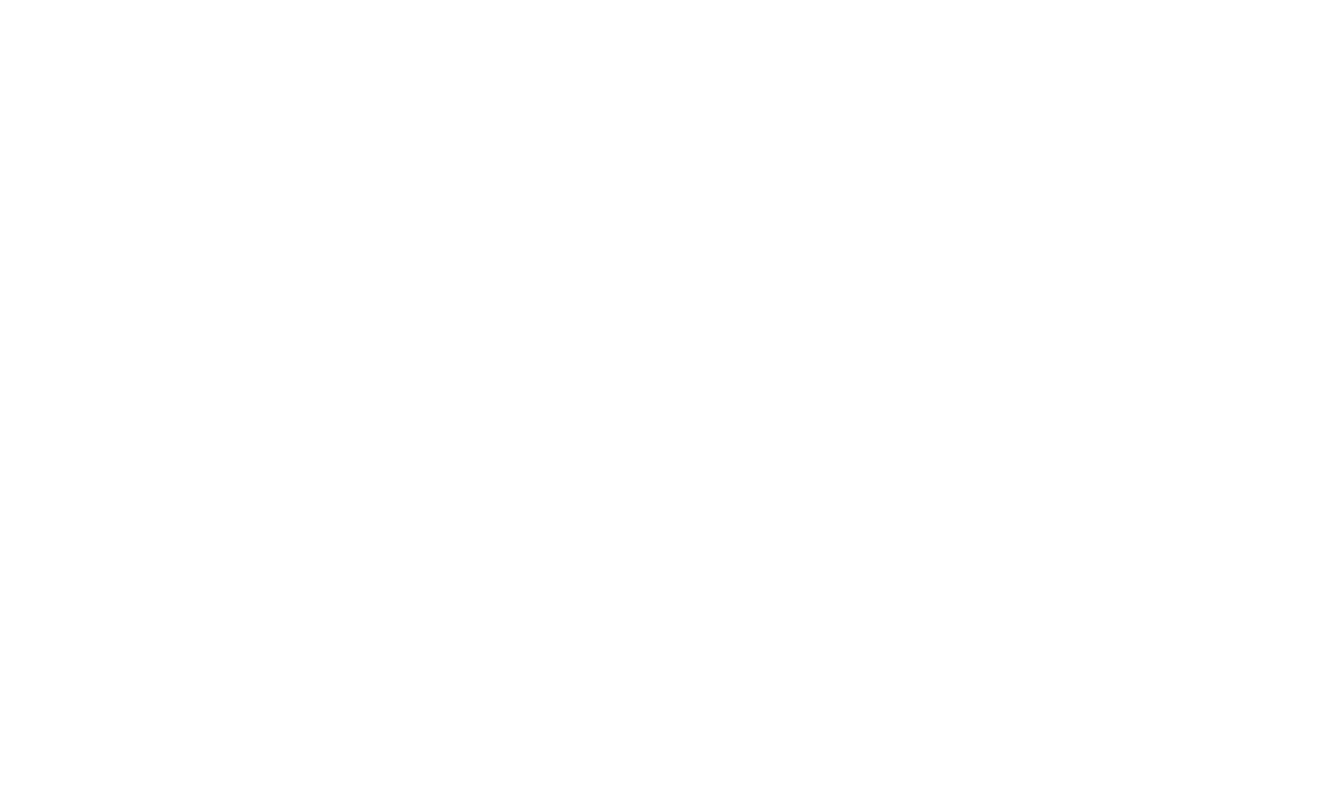
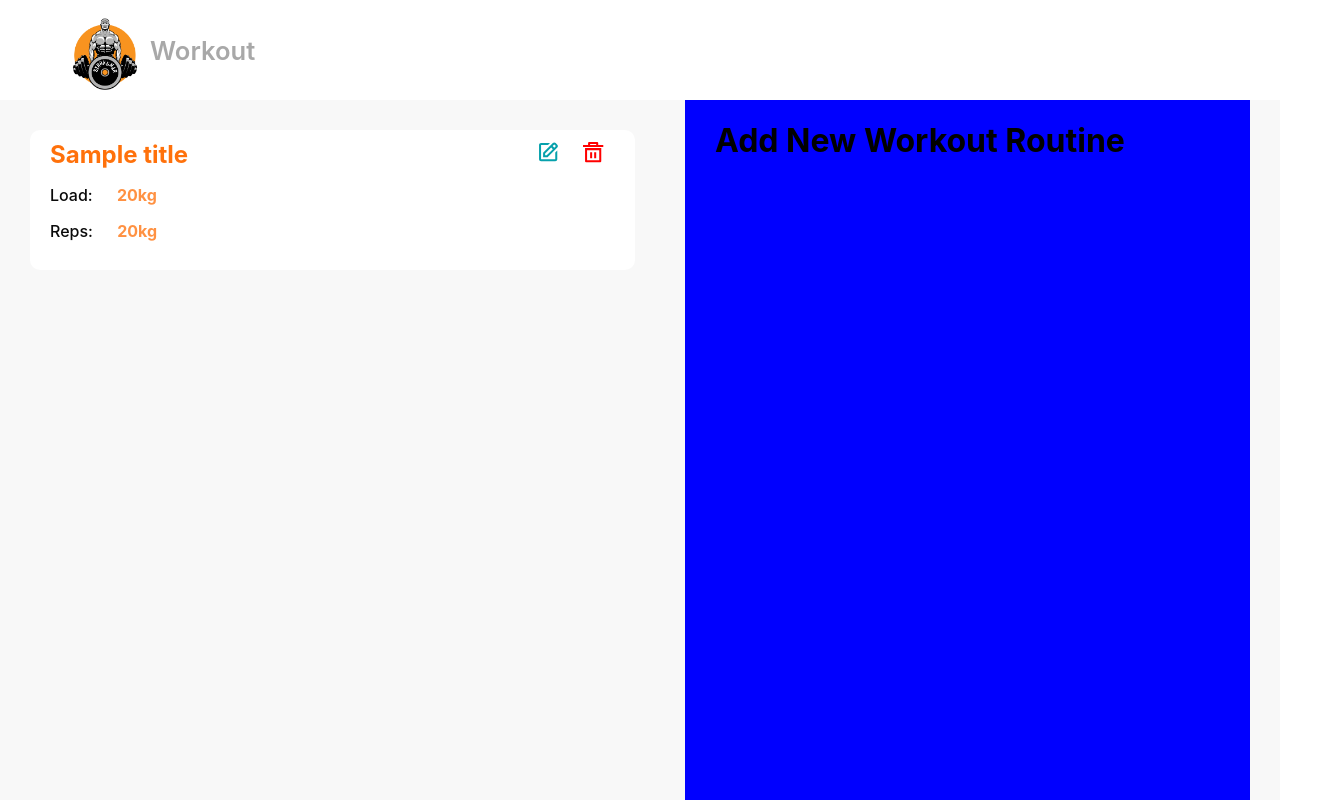
Before and after one commit to Achiekobby/workout_frontend, a React (Create React App) app: page / in a window 1280 px wide. Shown: the top 800 px of the page, 1320 px wide, since content can reach past the window. Built offline with nearby package versions, Linux system fonts and the light colour scheme.

Commit message:
successfully designed the workout cards for various workouts entered

```diff
--- a/package.json
+++ b/package.json
@@ -8,7 +8,10 @@
     "@testing-library/user-event": "^13.5.0",
     "react": "^18.2.0",
     "react-dom": "^18.2.0",
+    "react-icons": "^4.7.1",
+    "react-router-dom": "^6.6.1",
     "react-scripts": "5.0.1",
+    "sass": "^1.57.1",
     "web-vitals": "^2.1.4"
   },
   "scripts": {
--- a/src/App.js
+++ b/src/App.js
@@ -1,8 +1,20 @@
+import { BrowserRouter, Routes, Route } from "react-router-dom";
+//* Pages
+import Home from "./pages/Home";
+import Navbar from './components/Navbar';
+
+//* components
 
 function App() {
   return (
     <div className="App">
-
+      <BrowserRouter>
+        <div className="pages">
+          <Routes>
+            <Route path="/" element={<Home />} />
+          </Routes>
+        </div>
+      </BrowserRouter>
     </div>
   );
 }
--- /dev/null
+++ b/src/components/Navbar.jsx
@@ -0,0 +1,26 @@
+import React from "react";
+import { Link } from "react-router-dom";
+import logo from "../assets/body_building.jpg";
+import "../scss/Navbar.scss";
+const Navbar = () => {
+  return (
+    <div className="navbar">
+      <div className="container">
+        <div className="wrapper">
+          <div className="links">
+            <ul>
+              <Link to="/" className="link">
+                <div className="logo_image">
+                  <img src={logo} alt="body_building_logo" />
+                </div>
+                <h3>Workout</h3>
+              </Link>
+            </ul>
+          </div>
+        </div>
+      </div>
+    </div>
+  );
+};
+
+export default Navbar;
--- /dev/null
+++ b/src/components/WorkoutCard.jsx
@@ -0,0 +1,25 @@
+import React from "react";
+import { BiEdit } from "react-icons/bi";
+import { RiDeleteBin5Line } from "react-icons/ri";
+import "../scss/WorkoutCard.scss"
+const WorkoutCard = () => {
+  return (
+    <div className="workout-card">
+      <div className="card_container">
+        <div className="card_content">
+          <h3 className="workout_title">Sample title</h3>
+          <div className="workout_specs">
+            <p>Load: <span>20kg</span></p>
+            <p>Reps: <span>20kg</span></p>
+          </div>
+        </div>
+        <div className="actions">
+          <BiEdit className="edit" />
+          <RiDeleteBin5Line className="delete" />
+        </div>
+      </div>
+    </div>
+  );
+};
+
+export default WorkoutCard;
--- /dev/null
+++ b/src/components/WorkoutForm.jsx
@@ -0,0 +1,15 @@
+import React from 'react'
+import "../scss/WorkoutForm.scss"
+const WorkoutForm = () => {
+  return (
+    <div className="form">
+      <div className="container">
+        <div className="wrapper">
+          <h1>Add New Workout Routine</h1>
+        </div>
+      </div>
+    </div>
+  )
+}
+
+export default WorkoutForm
--- /dev/null
+++ b/src/pages/Home.jsx
@@ -0,0 +1,24 @@
+import React from "react";
+import "../scss/Home.scss";
+import WorkoutCard from "../components/WorkoutCard";
+import WorkoutForm from "../components/WorkoutForm";
+import Navbar from './../components/Navbar';
+const Home = () => {
+  return (
+    <>
+    <Navbar />
+    <div className="home">
+      <div className="container">
+        <div className="wrapper">
+          {/* List of all the items from the workouts */}
+            <WorkoutCard />
+            <WorkoutForm />
+        </div>
+      </div>
+    </div>
+    </>
+
+  );
+};
+
+export default Home;
--- /dev/null
+++ b/src/scss/Home.scss
@@ -0,0 +1,28 @@
+.home{
+  width: 100%;
+  height: 100vh;
+  background-color:#f8f8f8f8;
+  display: flex;
+  align-items: center;
+  justify-content: center;
+
+  .container{
+    width: 100%;
+    height: 100%;
+    max-width: 1280px;
+    // background-color:aqua;
+    display: flex;
+    align-items: center;
+    justify-content: center;
+
+    .wrapper{
+      width: 100%;
+      height: 100%;
+      display:flex;
+      justify-content:space-between;
+      gap: 50px;
+      padding: 0 30px;
+
+    }
+  }
+}
--- /dev/null
+++ b/src/scss/Navbar.scss
@@ -0,0 +1,69 @@
+.navbar {
+  width: 100%;
+  height: 80px;
+  background: #FFF;
+  display: flex;
+  align-items: center;
+  justify-content: center;
+  padding: 10px 20px;
+
+  .container {
+    width: 100%;
+    max-width: 1280px;
+    height: 100%;
+    display: flex;
+    align-items: center;
+    justify-content: center;
+
+    .wrapper {
+      width: 100%;
+      height: 100%;
+      // background: aqua;
+
+      .links{
+        width: 20%;
+        height: 100%;
+        // background: red;
+        display: flex;
+        align-items: center;
+        justify-content: center;
+
+        ul{
+          width: 100%;
+          height: 100%;
+          display: flex;
+          align-items: center;
+          justify-content: flex-start;
+
+          .link{
+            text-decoration: none;
+            display: flex;
+            justify-content: space-between;
+            .logo_image{
+              width: 80px;
+              height: 80px;
+
+
+              img{
+                width: 100%;
+                height: 100%;
+                border-radius: 50%;
+                border: 5px solid #FFF;
+                object-fit: cover;
+              }
+            }
+            h3{
+              font-size: 1.6rem;
+              font-weight: 600;
+              color: #a8a8a8;
+              display: flex;
+              margin-left: 10px;
+              align-items: center;
+              justify-content: center;
+            }
+          }
+        }
+      }
+    }
+  }
+}
--- /dev/null
+++ b/src/scss/WorkoutCard.scss
@@ -0,0 +1,63 @@
+.workout-card{
+  width: 100%;
+  height: 120px;
+  background: #fff;
+  margin: 30px 0;
+  padding: 10px 20px;
+  border-radius: 10px;
+
+  .card_container{
+    width: 100%;
+    height: 100%;
+    display: flex;
+    justify-content: space-between;
+
+    .card_content{
+      display: flex;
+      flex-direction: column;
+      justify-content: flex-start;
+
+      .workout_title{
+        font-size: 1.5rem;
+        font-weight: 700;
+        color: rgb(255, 113, 11);
+        margin: 0;
+      }
+
+      .workout_specs{
+        padding: 0;
+        margin: 0;
+        p{
+          font-size: 1rem;
+          font-weight: 500;
+          color: #0a0a0a;
+
+          span{
+            font-weight: 700;
+            margin-left: 20px !important;
+            color: rgba(255, 113, 11, 0.776);
+          }
+        }
+      }
+    }
+
+    .actions{
+      margin-right: 10px;
+      display: flex;
+      align-items: flex-start;
+
+      .edit{
+        color: rgb(7, 161, 172);
+        font-size: 1.52rem;
+        cursor: pointer;
+      }
+
+      .delete{
+        color: red;
+        font-size: 1.52rem;
+        margin-left: 20px;
+        cursor: pointer;
+      }
+    }
+  }
+}
--- /dev/null
+++ b/src/scss/WorkoutForm.scss
@@ -0,0 +1,13 @@
+.form{
+  width: 100%;
+  background-color: blue;
+
+  // .container{
+  //   width: 100%;
+
+  //   .wrapper{
+  //     display: flex;
+  //     flex-direction: column;
+  //   }
+  // }
+}
```
Also changed, not shown: src/assets/body_building.jpg (added), src/index.css (line endings or trailing spaces), 1 other file (tests, documents, lock files or other folders).
